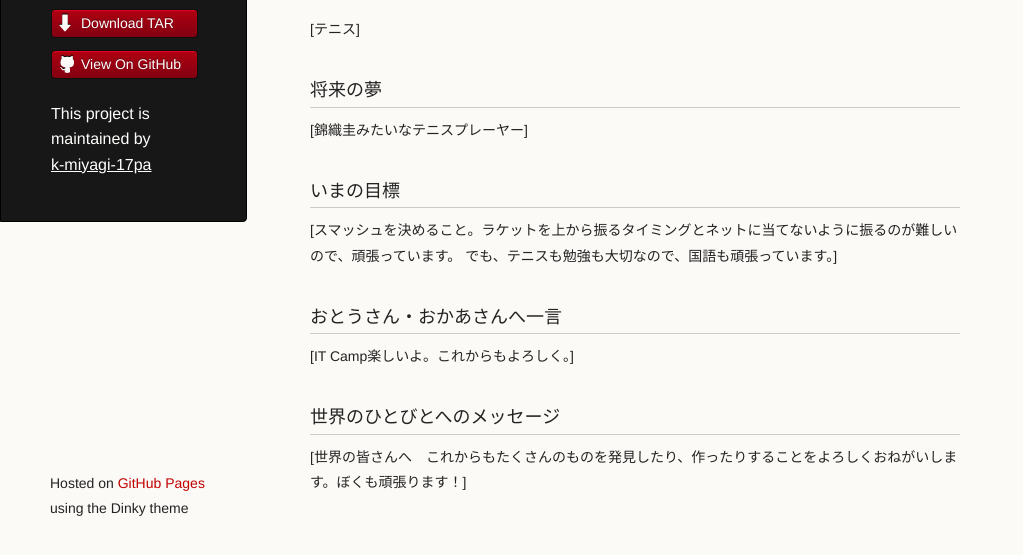
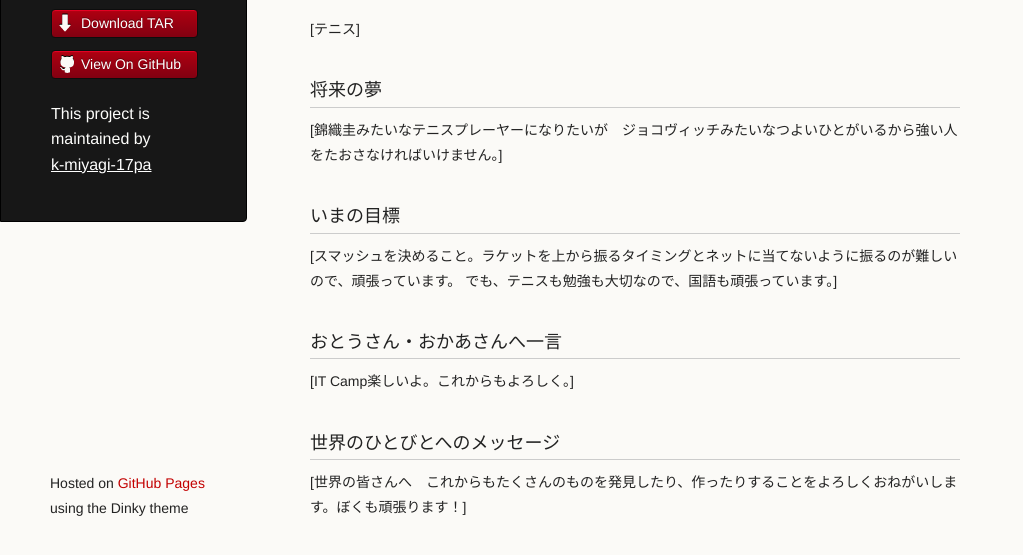
Before and after one commit to k-miyagi-17pa/web, a plain HTML site: page index.html in a window 1280 px wide. Shown: the part 247-802 px from the top of the page, without its empty margins (0-1023 px from the left). Drawn offline with Linux system fonts and the light colour scheme.

Commit message:
Update index.html

```diff
--- a/index.html
+++ b/index.html
@@ -44,7 +44,7 @@
 <h3>
 <a id="将来の夢" class="anchor" href="#%E5%B0%86%E6%9D%A5%E3%81%AE%E5%A4%A2" aria-hidden="true"><span aria-hidden="true" class="octicon octicon-link"></span></a>将来の夢</h3>
 
-<p>[錦織圭みたいなテニスプレーヤー]</p>
+<p>[錦織圭みたいなテニスプレーヤーになりたいが　ジョコヴィッチみたいなつよいひとがいるから強い人をたおさなければいけません。]</p>
 
 <h3>
 <a id="いまの目標" class="anchor" href="#%E3%81%84%E3%81%BE%E3%81%AE%E7%9B%AE%E6%A8%99" aria-hidden="true"><span aria-hidden="true" class="octicon octicon-link"></span></a>いまの目標</h3>
```
